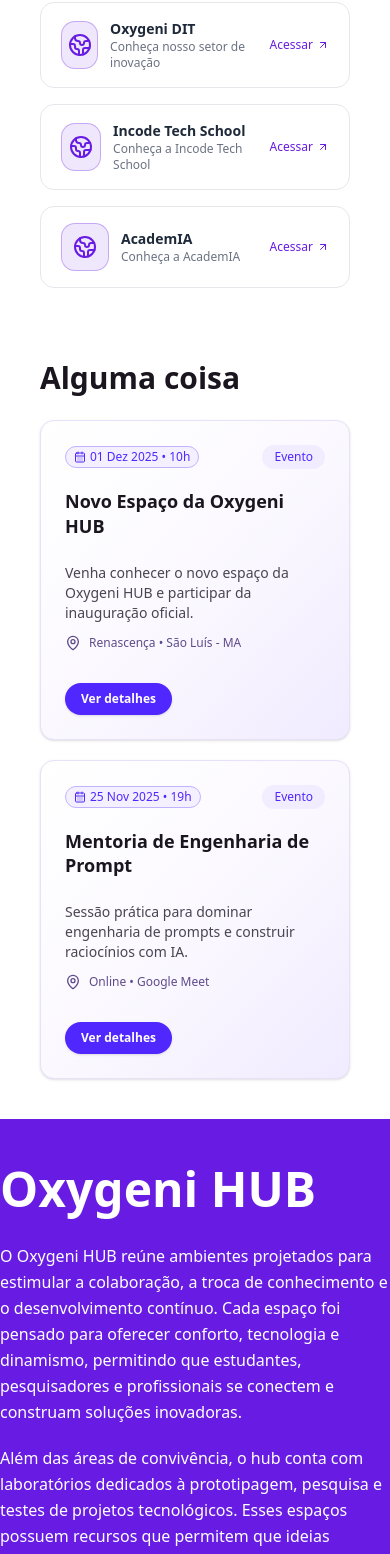
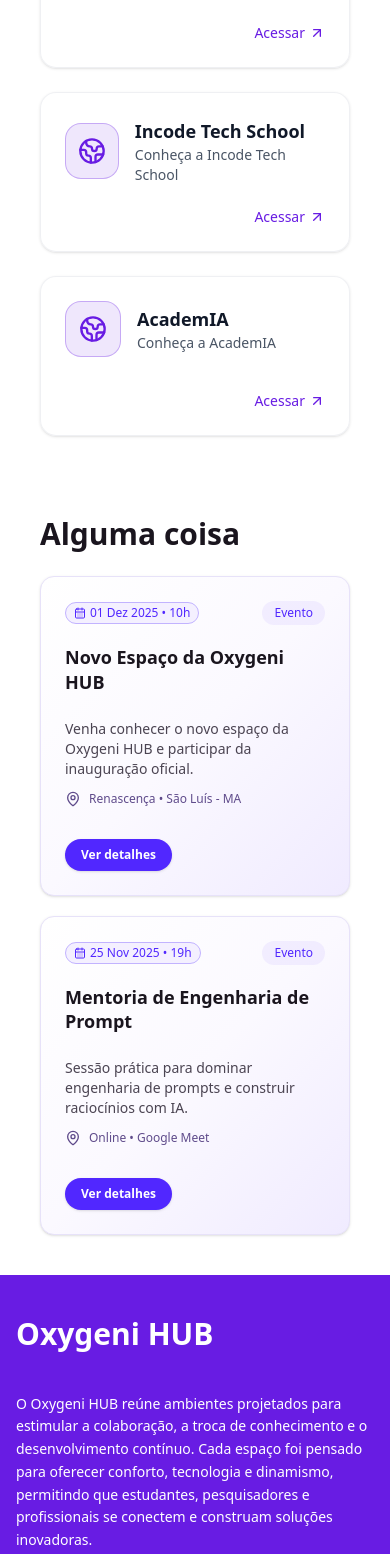
Before and after one commit to eu-pedro/landing-page-oxygeni, a Next.js app: page / in a window 390 px wide. Shown: the part 1180-2734 px from the top of the page. Built offline with nearby package versions, Linux system fonts and the light colour scheme.

Commit message:
feat: finalizando responsivo da seção oxygeni hub

```diff
--- a/app/_components/apple-lab-space.tsx
+++ b/app/_components/apple-lab-space.tsx
@@ -3,7 +3,7 @@
 export function AppleLabSpace() {
   return (
     <section className="relative w-full bg-linear-to-b from-[#2A0140] to-[#4A0B78] py-12 sm:py-16 lg:py-20 overflow-hidden">
-      <div className="relative max-w-7xl mx-auto px-4 sm:px-6 lg:px-8">
+      <div className="max-w-7xl mx-auto px-4 sm:px-6 lg:px-8">
         <div className="flex flex-wrap gap-3 mb-6 justify-start md:justify-start">
           <span className="px-4 py-1 rounded-full text-xs sm:text-sm font-medium text-white bg-white/10 backdrop-blur-md border border-white/20 shadow-[0_0_12px_rgba(255,255,255,0.15)]">
             Robótica
--- a/app/_components/link-three.tsx
+++ b/app/_components/link-three.tsx
@@ -4,15 +4,15 @@
   {
     title: "Oyxgeni HUB",
     description: "Conheça nosso HUB de inovação",
-    href: "https://oxygeni.com.br",
+    href: "#oxygeni-hub",
     icon: Globe2,
   },
-  {
-    title: "Oxygeni DIT",
-    description: "Conheça nosso setor de inovação",
-    href: "https://instagram.com/oxygenihub",
-    icon: Globe2,
-  },
+  // {
+  //   title: "Oxygeni DIT",
+  //   description: "Conheça nosso setor de inovação",
+  //   href: "https://instagram.com/oxygenihub",
+  //   icon: Globe2,
+  // },
   {
     title: "Incode Tech School",
     description: "Conheça a Incode Tech School",
@@ -29,37 +29,71 @@
 
 export function LinkTreeGrid() {
   return (
-    <section className="w-full mx-auto py-8">
-      <div className="grid grid-cols-1 md:grid-cols-3 gap-4">
-        {links.map((link) => (
+    <section className="w-full mx-auto py-10">
+      <div className="grid grid-cols-1 sm:grid-cols-2 lg:grid-cols-3 gap-6">
+        {links.map((link) => {
+          const isAnchor = link.href.startsWith("#");
+
+          return (
             <a
               key={link.title}
               href={link.href}
-            target="_blank"
-            rel="noreferrer"
-            className="flex items-center justify-between gap-4 rounded-xl border border-gray-200 bg-white px-5 py-4 hover:shadow-lg hover:shadow-gray-200/60 transition-all group"
+              {...(!isAnchor && {
+                target: "_blank",
+                rel: "noreferrer",
+              })}
+              className="
+                group relative flex flex-col justify-between
+                rounded-2xl border border-gray-200/60 bg-white/70
+                px-6 py-6 h-40 shadow-sm
+                hover:shadow-xl hover:border-[#681CE3]/40 hover:bg-white/90
+                transition-all duration-300 backdrop-blur-sm
+              "
             >
-            <div className="flex items-center gap-3">
-              <div className="flex h-12 w-12 items-center justify-center rounded-xl bg-[#681CE3]/10 border border-[#681CE3]/30">
-                <link.icon className="h-6 w-6 text-[#681CE3]" />
+              <div className="flex items-center gap-4">
+                <div
+                  className="
+                    flex h-14 w-14 items-center justify-center
+                    rounded-2xl bg-[#681CE3]/10 border border-[#681CE3]/30
+                    group-hover:bg-[#681CE3]/20 transition-all
+                  "
+                >
+                  <link.icon className="h-7 w-7 text-[#681CE3]" />
                 </div>
 
                 <div className="flex flex-col">
-                <span className="text-sm font-semibold text-gray-800">
+                  <span className="text-lg font-semibold text-gray-900">
                     {link.title}
                   </span>
-                <span className="text-xs text-gray-500">
+                  <span className="text-sm text-gray-600">
                     {link.description}
                   </span>
                 </div>
               </div>
 
-            <button className="flex items-center gap-1 text-xs font-medium text-[#681CE3] group-hover:text-[#4f11b8]">
+              <div className="flex items-center justify-end mt-4">
+                <span
+                  className="
+                    flex items-center gap-1 text-sm font-medium text-[#681CE3]
+                    group-hover:text-[#4f11b8] transition-all
+                  "
+                >
                   Acessar
-              <ArrowUpRight className="h-3 w-3" />
-            </button>
+                  <ArrowUpRight className="h-4 w-4" />
+                </span>
+              </div>
+
+              <div
+                className="
+                  absolute inset-0 rounded-2xl opacity-0
+                  group-hover:opacity-100
+                  pointer-events-none transition-all
+                  bg-gradient-to-br from-[#681CE3]/5 to-transparent
+                "
+              />
             </a>
-        ))}
+          );
+        })}
       </div>
     </section>
   );
--- /dev/null
+++ b/app/_components/oxygeni-hub-section.tsx
@@ -0,0 +1,104 @@
+import { motion } from "framer-motion";
+import Image from "next/image";
+
+export function OxygeniHubSection() {
+  return (
+    <section className="bg-[#681CE3] py-10 sm:py-14 lg:py-20">
+      <div className="max-w-7xl mx-auto px-4 sm:px-6 lg:px-8">
+        <h2
+          id="oxygeni-hub"
+          className="
+            text-white text-3xl sm:text-4xl lg:text-5xl font-bold leading-tight
+            scroll-mt-24 transition-all duration-500
+            mb-6 sm:mb-8
+            md:text-left
+            target:scale-[1.03]
+            target:text-[#E2C2FF]
+            target:drop-shadow-[0_0_25px_rgba(199,139,255,0.7)]
+          "
+        >
+          Oxygeni HUB
+        </h2>
+
+        <div className="grid gap-8 lg:gap-12 lg:grid-cols-2 items-start">
+          <div>
+            <motion.p
+              initial={{ opacity: 0, y: 12 }}
+              whileInView={{ opacity: 1, y: 0 }}
+              viewport={{ once: true, amount: 0.3 }}
+              transition={{ duration: 0.6, ease: "easeOut", delay: 0.1 }}
+              className="text-white text-sm sm:text-base md:text-lg mt-4 md:mt-6 font-normal leading-relaxed"
+            >
+              O Oxygeni HUB reúne ambientes projetados para estimular a
+              colaboração, a troca de conhecimento e o desenvolvimento contínuo.
+              Cada espaço foi pensado para oferecer conforto, tecnologia e
+              dinamismo, permitindo que estudantes, pesquisadores e
+              profissionais se conectem e construam soluções inovadoras.
+            </motion.p>
+
+            <motion.p
+              initial={{ opacity: 0, y: 12 }}
+              whileInView={{ opacity: 1, y: 0 }}
+              viewport={{ once: true, amount: 0.3 }}
+              transition={{ duration: 0.6, ease: "easeOut", delay: 0.25 }}
+              className="text-white text-sm sm:text-base md:text-lg mt-4 md:mt-5 font-normal leading-relaxed"
+            >
+              Além das áreas de convivência, o hub conta com laboratórios
+              dedicados à prototipagem, pesquisa e testes de projetos
+              tecnológicos. Esses espaços possuem recursos que permitem que
+              ideias avancem para etapas mais concretas de desenvolvimento,
+              incentivando a experimentação e o aprendizado prático.
+            </motion.p>
+
+            <motion.p
+              initial={{ opacity: 0, y: 12 }}
+              whileInView={{ opacity: 1, y: 0 }}
+              viewport={{ once: true, amount: 0.3 }}
+              transition={{ duration: 0.6, ease: "easeOut", delay: 0.35 }}
+              className="text-white text-sm sm:text-base md:text-lg mt-4 md:text font-normal leading-relaxed"
+            >
+              O Oxygeni HUB também funciona como um ponto de encontro entre
+              talentos, professores, empresas e a comunidade acadêmica —
+              promovendo conexões estratégicas, eventos, workshops e
+              oportunidades de crescimento. O ecossistema impulsiona o
+              empreendedorismo e aproxima iniciativas que transformam inovação
+              em impacto real dentro e fora da Universidade CEUMA.
+            </motion.p>
+          </div>
+
+          <figure className="grid grid-cols-1 sm:grid-cols-2 gap-10 mt-4 sm:mt-0">
+            <div className="sm:col-span-2 overflow-hidden rounded-3xl shadow-sm">
+              <Image
+                src="/oxygeni-hub.jpeg"
+                width={1080}
+                height={700}
+                alt="Oxygeni HUB"
+                className="h-full w-full rounded-3xl object-cover"
+              />
+            </div>
+
+            <div className="overflow-hidden rounded-3xl shadow-sm">
+              <Image
+                src="/oxygeni-hub.jpeg"
+                width={1080}
+                height={700}
+                alt="Oxygeni HUB espaço 1"
+                className="h-full w-full rounded-3xl object-cover"
+              />
+            </div>
+
+            <div className="overflow-hidden rounded-3xl shadow-sm">
+              <Image
+                src="/oxygeni-hub.jpeg"
+                width={1080}
+                height={700}
+                alt="Oxygeni HUB espaço 2"
+                className="h-full w-full rounded-3xl object-cover"
+              />
+            </div>
+          </figure>
+        </div>
+      </div>
+    </section>
+  );
+}
--- a/app/globals.css
+++ b/app/globals.css
@@ -119,4 +119,8 @@
   body {
     @apply bg-background text-foreground;
   }
+
+  html {
+    scroll-behavior: smooth;
+  }
 }
--- a/app/page.tsx
+++ b/app/page.tsx
@@ -6,12 +6,13 @@
 import { motion } from "framer-motion";
 import Image from "next/image";
 import {
-  Code2, Coffee,
+  Code2,
+  Coffee,
   Cpu,
   Layers,
   Lightbulb,
   Presentation,
-  Users
+  Users,
 } from "lucide-react";
 import {
   Marquee,
@@ -22,6 +23,7 @@
 import { ActivitiesGrid } from "./_components/activities-grid";
 import { SpaceCard } from "./_components/space-card";
 import { AppleLabSpace } from "./_components/apple-lab-space";
+import { OxygeniHubSection } from "./_components/oxygeni-hub-section";
 
 const spaces = [
   {
@@ -103,83 +105,7 @@
         </section>
       </div>
 
-      <section className="bg-[#681CE3] py-10">
-        <div className="max-w-7xl mx-auto">
-          <h2 className="text-white text-5xl font-bold leading-tight">
-            Oxygeni HUB
-          </h2>
-          <div className="grid lg:grid-cols-2 gap-12">
-            <div>
-              <motion.p
-                initial={{ opacity: 0, y: 12 }}
-                animate={{ opacity: 1, y: 0 }}
-                transition={{ duration: 0.6, ease: "easeOut", delay: 0.2 }}
-                className="text-white md:text-lg mt-6 font-normal leading-relaxed"
-              >
-                O Oxygeni HUB reúne ambientes projetados para estimular a
-                colaboração, a troca de conhecimento e o desenvolvimento
-                contínuo. Cada espaço foi pensado para oferecer conforto,
-                tecnologia e dinamismo, permitindo que estudantes, pesquisadores
-                e profissionais se conectem e construam soluções inovadoras.
-              </motion.p>
-
-              <motion.p
-                initial={{ opacity: 0, y: 12 }}
-                animate={{ opacity: 1, y: 0 }}
-                transition={{ duration: 0.6, ease: "easeOut", delay: 0.35 }}
-                className="text-white md:text-lg mt-5 font-normal leading-relaxed"
-              >
-                Além das áreas de convivência, o hub conta com laboratórios
-                dedicados à prototipagem, pesquisa e testes de projetos
-                tecnológicos. Esses espaços possuem recursos que permitem que
-                ideias avancem para etapas mais concretas de desenvolvimento,
-                incentivando a experimentação e o aprendizado prático.
-              </motion.p>
-
-              <motion.p
-                initial={{ opacity: 0, y: 12 }}
-                animate={{ opacity: 1, y: 0 }}
-                transition={{ duration: 0.6, ease: "easeOut", delay: 0.45 }}
-                className="text-white md:text-lg mt-5 font-normal leading-relaxed"
-              >
-                O Oxygeni HUB também funciona como um ponto de encontro entre
-                talentos, professores, empresas e a comunidade acadêmica —
-                promovendo conexões estratégicas, eventos, workshops e
-                oportunidades de crescimento. O ecossistema impulsiona o
-                empreendedorismo e aproxima iniciativas que transformam inovação
-                em impacto real dentro e fora da Universidade CEUMA.
-              </motion.p>
-            </div>
-
-            <figure className="grid grid-cols-2 gap-4">
-              <Image
-                src="/oxygeni-hub.jpeg"
-                width={1080}
-                height={700}
-                alt="Oxygeni HUB"
-                className="rounded-3xl col-span-2 object-cover shadow-sm"
-              />
-
-              <Image
-                src="/oxygeni-hub.jpeg"
-                width={1080}
-                height={700}
-                alt="Oxygeni HUB espaço 1"
-                className="rounded-3xl object-cover shadow-sm"
-              />
-
-              <Image
-                src="/oxygeni-hub.jpeg"
-                width={1080}
-                height={700}
-                alt="Oxygeni HUB espaço 2"
-                className="rounded-3xl object-cover shadow-sm"
-              />
-            </figure>
-          </div>
-        </div>
-      </section>
-
+      <OxygeniHubSection />
 
       <div className="max-w-7xl mx-auto mt-10 mb-10">
         <h2 className="text-[#1A151E] text-5xl font-bold">Espaços</h2>
```
Lines whose indentation alone changed are shown as unchanged.
